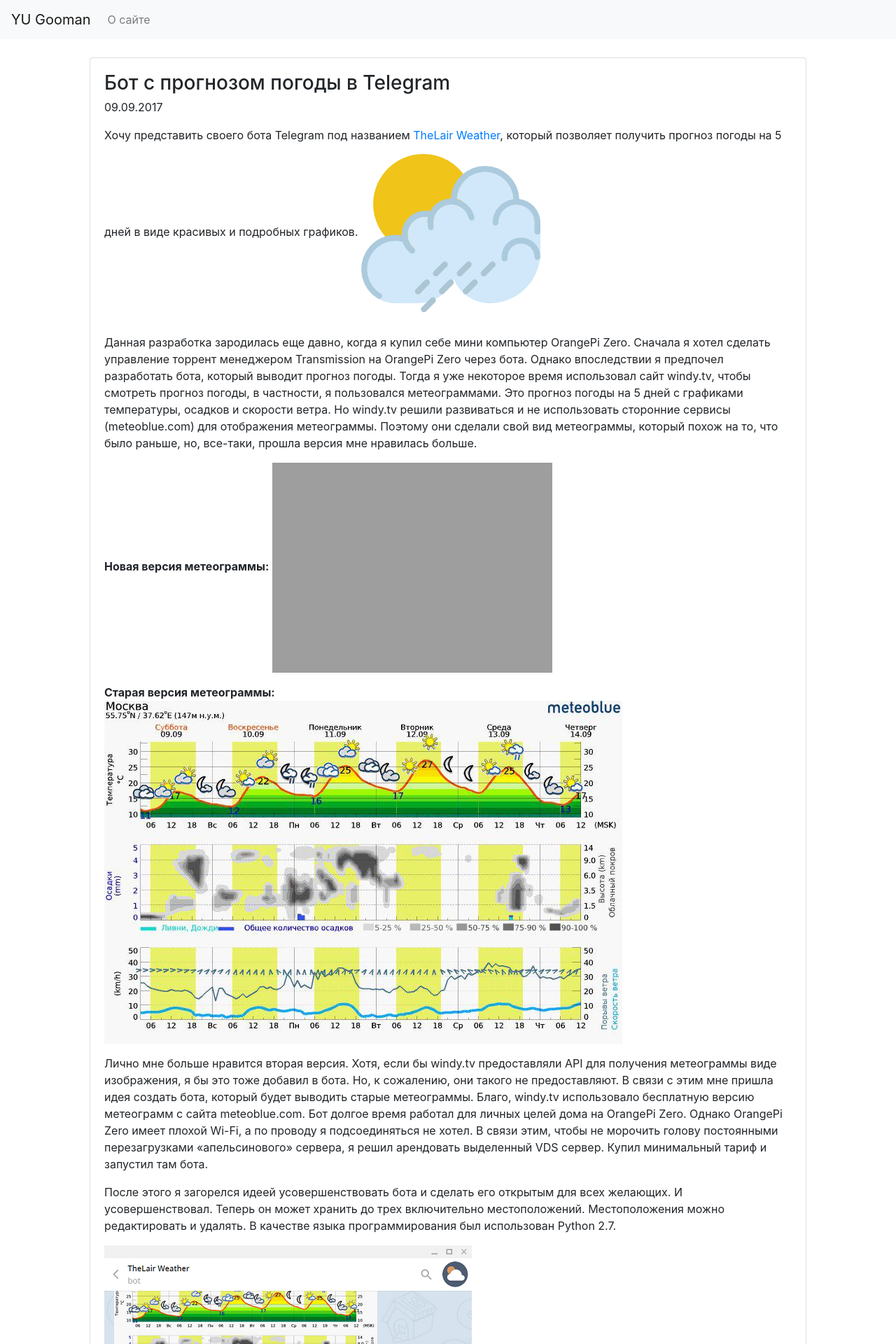
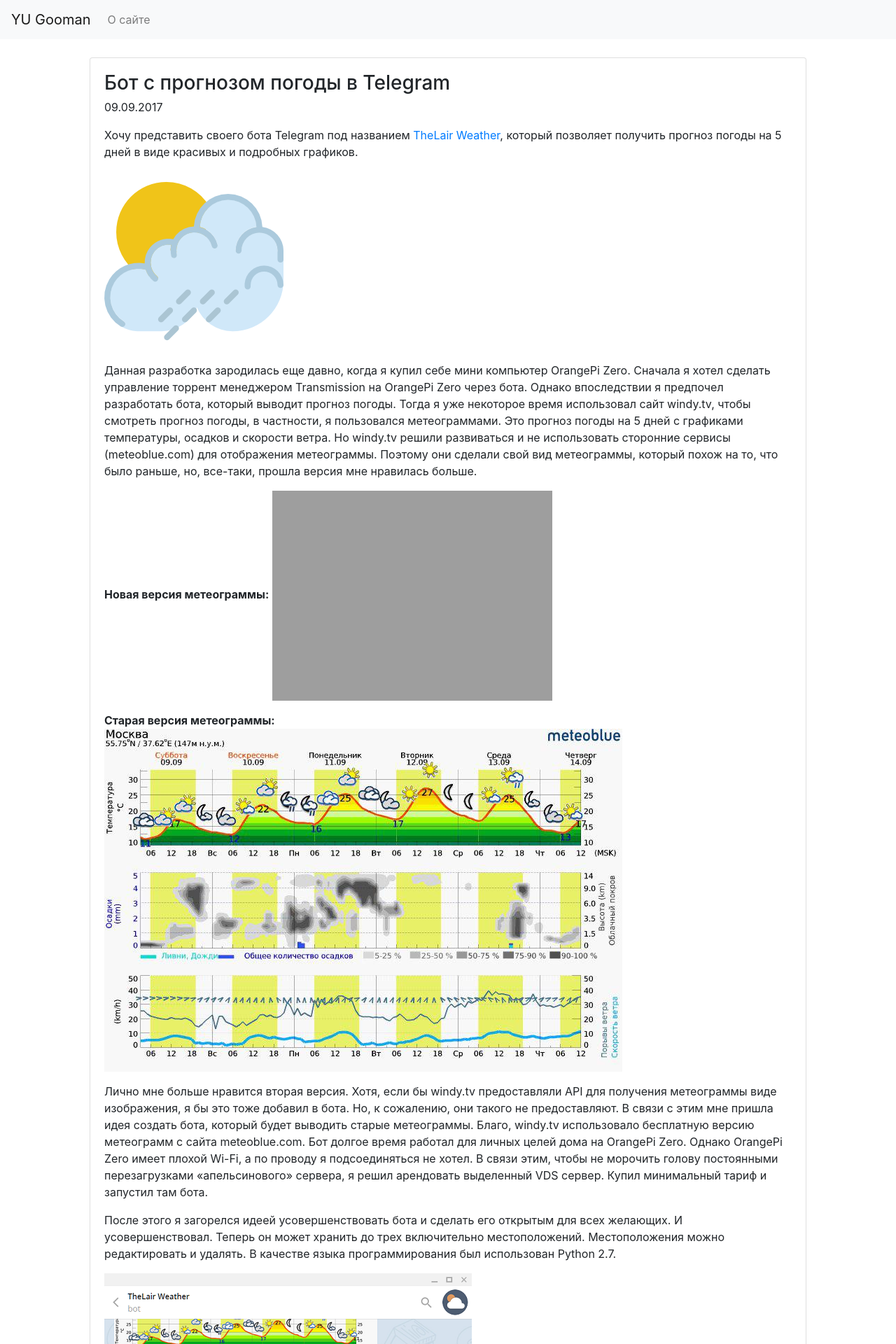
Before and after one commit to Gooman-rus/gooman-rus.github.io, a Jekyll site: the page built from _posts/2017-09-09-telegram-weather-bot.md, in a window 1280 px wide. Shown: the top 1920 px of the page at 70% size. Built offline with Jekyll 4.4.1, drawn with Linux system fonts in a browser that asks for light colours; nearby versions of some CDN libraries; comment, search, counter and statistics services are not loaded.

Commit message:
Update 2017-09-09-telegram-weather-bot.md

```diff
--- a/_posts/2017-09-09-telegram-weather-bot.md
+++ b/_posts/2017-09-09-telegram-weather-bot.md
@@ -8,7 +8,8 @@
 keywords: telegram, bot, chat, weather, forecast, прогноз, погоды, телеграм, бот
 ---
 Хочу представить своего бота Telegram под названием [TheLair Weather](https://storebot.me/bot/thelairbot "Прогноз погоды Telegram bot"), который позволяет получить прогноз погоды на 5 дней в виде красивых и подробных графиков.
-![TheLair Weather]({{site.baseurl}}/posts-images/morning-rain.png)
+
+<img src="{{site.baseurl}}/posts-images/morning-rain.png" alt="TheLair Weather"/>
 
 Данная разработка зародилась еще давно, когда я купил себе мини компьютер OrangePi Zero. Сначала я хотел сделать управление торрент менеджером Transmission на OrangePi Zero через бота. Однако впоследствии я предпочел разработать бота, который выводит прогноз погоды.
 Тогда я уже некоторое время использовал сайт windy.tv, чтобы смотреть прогноз погоды, в частности, я пользовался метеограммами. Это прогноз погоды на 5 дней с графиками температуры, осадков и скорости ветра. Но windy.tv решили развиваться и не использовать сторонние сервисы (meteoblue.com) для отображения метеограммы. Поэтому они сделали свой вид метеограммы, который похож на то, что было раньше, но, все-таки, прошла версия мне нравилась больше.
```
